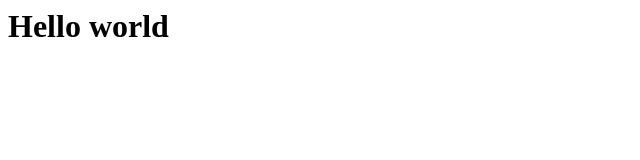
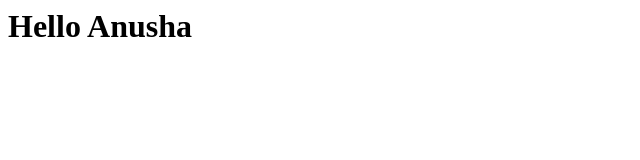
Before and after one commit to Pr4v33n23/samplerepo, a plain HTML site: page index.html in a window 1280 px wide. Shown: the full height of the page, 0-640 px from the left. Drawn offline with Linux system fonts and the light colour scheme.

Commit message:
hello anusha

```diff
--- a/index.html
+++ b/index.html
@@ -1 +1 @@
-<h1>Hello world</h1>
+<h1>Hello Anusha</h1>
```
